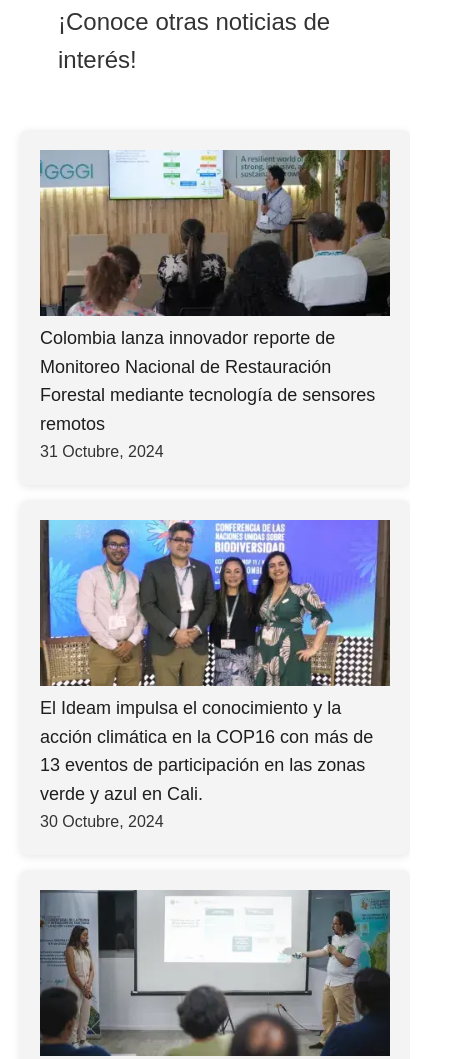
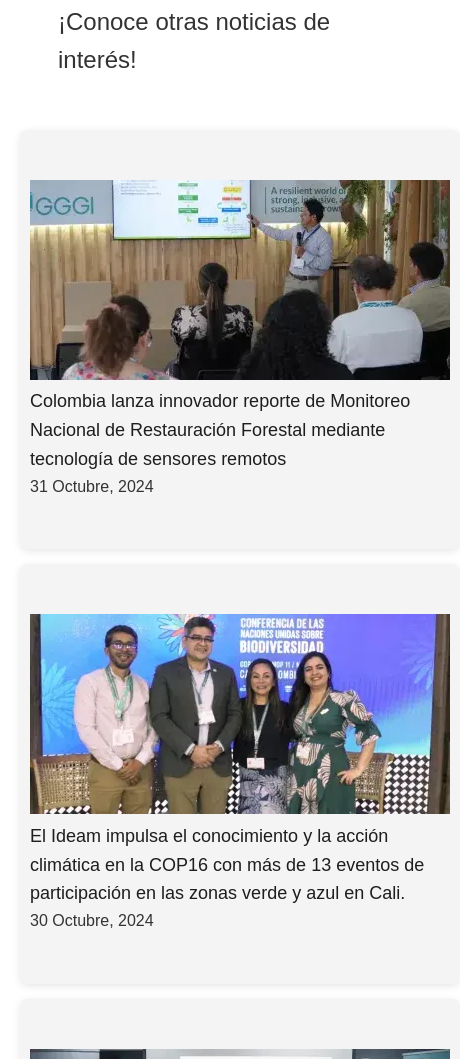
Before and after one commit to Miguel0827/PaginaWebC02Ibague, a plain HTML site: page index.html in a window 390 px wide. Shown: the part 4935-5994 px from the top of the page, 460 px wide, since content can reach past the window. Drawn offline with Linux system fonts and the light colour scheme.

Commit message:
Add files via upload

```diff
--- a/styles.css
+++ b/styles.css
@@ -537,7 +537,8 @@ tr:hover {
     /* Encabezado */
     .header-container,
     .header-container2,
-    .header-container3 {
+    .header-container3
+     {
         flex-direction: column;
         align-items: flex-start;
         text-align: left;
@@ -557,9 +558,6 @@ tr:hover {
         padding: 50px 10px;
     }
 
-    .event-grid img{
-        max-width: 350px; /* Imagen más pequeña */
-    }
 
     .logo img {
         max-width: 80px; /* Tamaño más pequeño del logo */
@@ -581,7 +579,8 @@ tr:hover {
     }
 
     /* Barra de información */
-    .info-bar  {
+    .info-bar,
+    .event-card  {
         flex-direction: column;
         gap: 22px; /* Reduce el espacio en móviles */
         padding: 50px 10px;
@@ -611,7 +610,7 @@ tr:hover {
         padding: 10px;
     }
 
-    .event-grid, .news-container {
+    .event-grid, .news-container, .event-card {
         grid-template-columns: 1fr; /* Una sola columna en pantallas pequeñas */
     }
 
```
